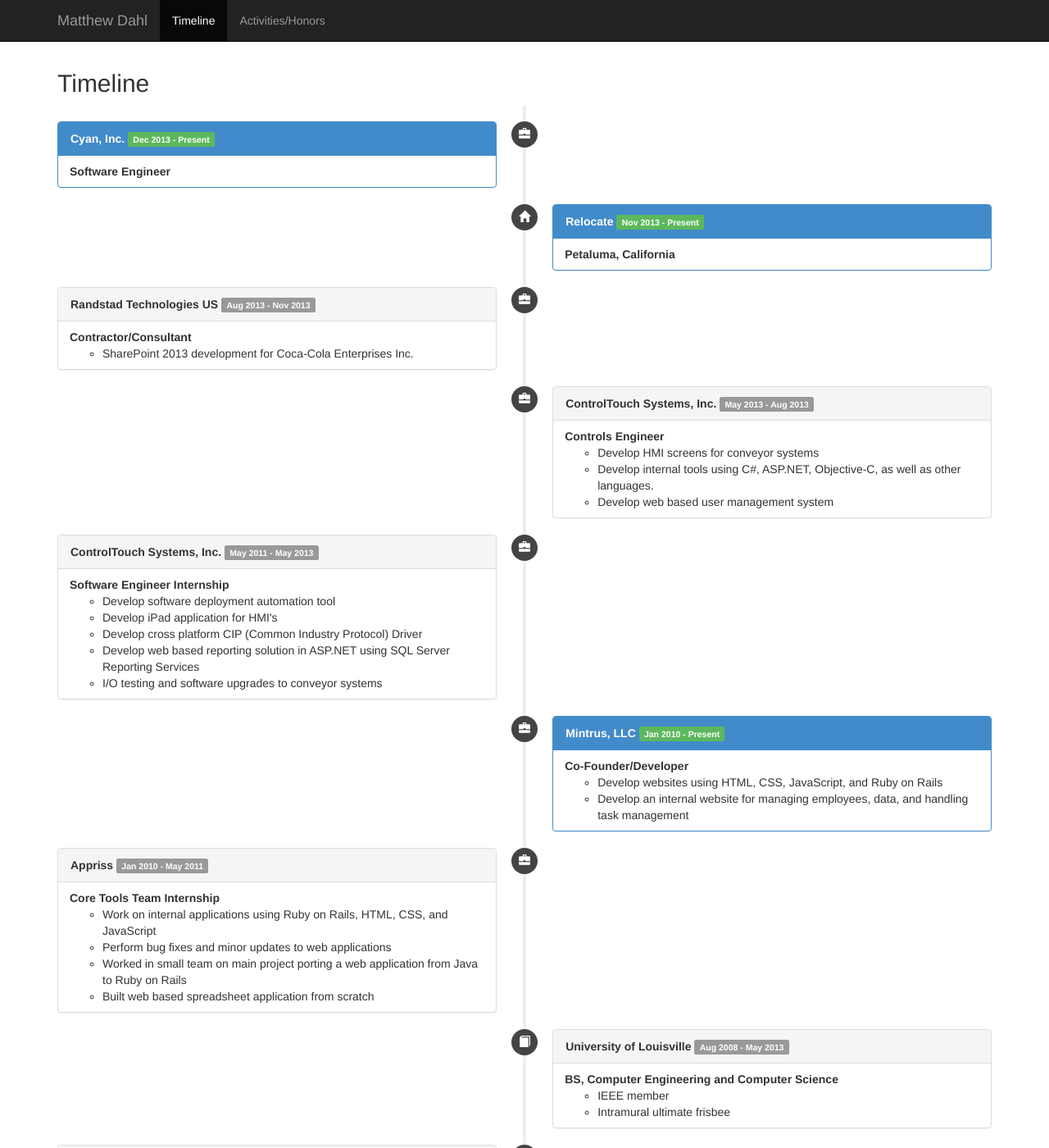
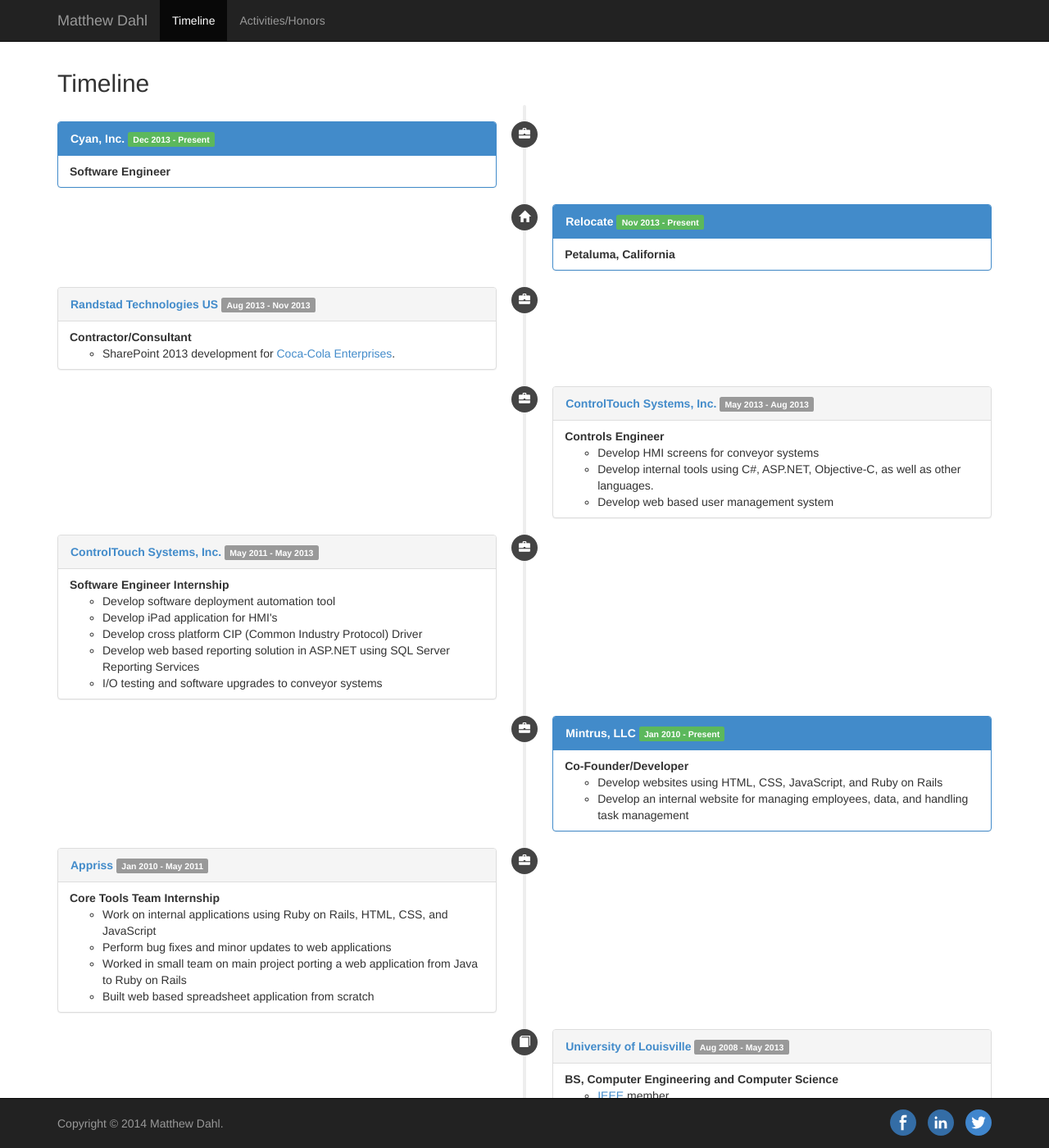
Before and after one commit to sandersky/sandersky.github.io.old, a Jekyll site: the page built from index.html, in a window 1280 px wide and 1400 px high. Shown: the whole window at 82% size. Built offline with Jekyll 4.4.1, drawn with Linux system fonts in a browser that asks for light colours; Markdown is read by kramdown in place of the engine named in the settings; some of the changed text lies outside the part shown.

Commit message:
added footer and cleaned up UI more

```diff
--- a/_includes/awards.html
+++ b/_includes/awards.html
@@ -20,7 +20,7 @@
       <li>Software Design Track - Honorable Mention</li>
     </ul>
   </li>
-  <li>University of Louisville Trustee's Scholarship</li>
-  <li>Vogt Achievement Scholarship</li>
-  <li>Volunteer at Code PaLOUsa Developer Conference 2011</li>
+  <li><a href="http://louisville.edu/stu-aff/services/admissions/aid/trustees.html" target="_blank">University of Louisville Trustees Scholarship</a></li>
+  <li><a href="http://www.cflouisville.org/whatsnew/apply-vogt-achievement-scholarship" target="_blank">Vogt Achievement Scholarship</a></li>
+  <li>Volunteer at <a href="http://www.codepalousa.com/" target="_blank">Code PaLOUsa</a> Developer Conference 2011</li>
 </ul>
--- a/_includes/timeline.html
+++ b/_includes/timeline.html
@@ -8,7 +8,7 @@
     </div>
     <div class="panel panel-primary">
       <div class="panel-heading">
-        <strong>Cyan, Inc.</strong> <span class="label label-success">Dec 2013 - Present</span>
+        <strong><a href="http://www.cyaninc.com/" target="_blank">Cyan, Inc.</a></strong> <span class="label label-success">Dec 2013 - Present</span>
       </div>
       <div class="popover-content">
         <strong>Software Engineer</strong>
@@ -36,12 +36,12 @@
     </div>
     <div class="panel panel-default">
       <div class="panel-heading">
-        <strong>Randstad Technologies US</strong> <span class="label label-default">Aug 2013 - Nov 2013</span>
+        <strong><a href="http://www.randstadusa.com/" target="_blank">Randstad Technologies US</a></strong> <span class="label label-default">Aug 2013 - Nov 2013</span>
       </div>
       <div class="popover-content">
         <strong>Contractor/Consultant</strong>
         <ul>
-          <li>SharePoint 2013 development for Coca-Cola Enterprises Inc.</li>
+          <li>SharePoint 2013 development for <a href="http://www.cokecce.com/" target="_blank">Coca-Cola Enterprises</a>.</li>
         </ul>
       </div>
     </div>
@@ -53,7 +53,7 @@
     </div>
     <div class="panel panel-default">
       <div class="panel-heading">
-        <strong>ControlTouch Systems, Inc.</strong> <span class="label label-default">May 2013 - Aug 2013</span>
+        <strong><a href="http://controltouch.com/" target="_blank">ControlTouch Systems, Inc.</a></strong> <span class="label label-default">May 2013 - Aug 2013</span>
       </div>
       <div class="popover-content">
         <strong>Controls Engineer</strong>
@@ -72,7 +72,7 @@
     </div>
     <div class="panel panel-default">
       <div class="panel-heading">
-        <strong>ControlTouch Systems, Inc.</strong> <span class="label label-default">May 2011 - May 2013</span>
+        <strong><a href="http://controltouch.com/" target="_blank">ControlTouch Systems, Inc.</a></strong> <span class="label label-default">May 2011 - May 2013</span>
       </div>
       <div class="popover-content">
         <strong>Software Engineer Internship</strong>
@@ -111,7 +111,7 @@
     </div>
     <div class="panel panel-default">
       <div class="panel-heading">
-        <strong>Appriss</strong> <span class="label label-default">Jan 2010 - May 2011</span>
+        <strong><a href="http://www.appriss.com/" target="_blank">Appriss</a></strong> <span class="label label-default">Jan 2010 - May 2011</span>
       </div>
       <div class="popover-content">
         <strong>Core Tools Team Internship</strong>
@@ -131,12 +131,12 @@
     </div>
     <div class="panel panel-default">
       <div class="panel-heading">
-        <strong>University of Louisville</strong> <span class="label label-default">Aug 2008 - May 2013</span>
+        <strong><a href="http://louisville.edu/" target="_blank">University of Louisville</a></strong> <span class="label label-default">Aug 2008 - May 2013</span>
       </div>
       <div class="popover-content">
         <strong>BS, Computer Engineering and Computer Science</strong>
         <ul>
-          <li>IEEE member</li>
+          <li><a href="http://www.ieee.org/" target="_blank">IEEE</a> member</li>
           <li>Intramural ultimate frisbee</li>
         </ul>
       </div>
@@ -149,7 +149,7 @@
     </div>
     <div class="panel panel-default">
       <div class="panel-heading">
-        <strong>Walmart</strong> <span class="label label-default">Jun 2007 - Sep 2009</span>
+        <strong><a href="http://www.walmart.com/" target="_blank">Walmart</a></strong> <span class="label label-default">Jun 2007 - Sep 2009</span>
       </div>
       <div class="popover-content">
         <strong>Cashier/Customer Service/Photo Technician</strong>
@@ -169,13 +169,13 @@
     </div>
     <div class="panel panel-default">
       <div class="panel-heading">
-        <strong>Jeffersontown High School</strong> <span class="label label-default">Aug 2004 - May 2008</span>
+        <strong><a href="http://www.jefferson.k12.ky.us/schools/high/Jeffersontown/Index.html" target="_blank">Jeffersontown High School</a></strong> <span class="label label-default">Aug 2004 - May 2008</span>
       </div>
       <div class="popover-content">
         <strong>High School Diploma</strong>
         <ul>
           <li>AP program</li>
-          <li>Project Lead The Way (Pre-Engineering program)</li>
+          <li><a href="https://www.pltw.org/" target="_blank">Project Lead The Way</a> (Pre-Engineering program)</li>
           <li>Marine JROTC</li>
           <li>Tennis Team</li>
         </ul>
@@ -189,7 +189,7 @@
     </div>
     <div class="panel panel-default">
       <div class="panel-heading">
-        <strong>ControlTouch Systems, Inc.</strong> <span class="label label-default">Aug 2003 - Oct 2010</span>
+        <strong><a href="http://controltouch.com/" target="_blank">ControlTouch Systems, Inc.</a></strong> <span class="label label-default">Aug 2003 - Oct 2010</span>
       </div>
       <div class="popover-content">
         <strong>Temporary/Seasonal</strong>
--- a/_layouts/base.html
+++ b/_layouts/base.html
@@ -38,8 +38,21 @@
       </div>
     </header>
 
-    <div class="container">
+    <div class="container" id="wrap">
       {{ content }}
+    </div>
+
+    <div class="navbar navbar-inverse navbar-fixed-bottom">
+      <div class="container">
+        <p class="text-muted pull-left">Copyright &copy; 2014 Matthew Dahl.</p>
+        <div class="pull-right">
+          <ul>
+            <li><a href="https://www.facebook.com/dahlmatthew" target="_blank"><svg width="32" height="32"><image xlink:href="images/facebook.svg" alt="Facebook" src="images/facebook.png" width="32" height="32" /></svg></a></li>
+            <li><a href="http://www.linkedin.com/in/dahlmatthew/" target="_blank"><svg width="32" height="32"><image xlink:href="images/linkedin.svg" alt="LinkedIn" src="images/linkedin.png" width="32" height="32" /></svg></a></li>
+            <li><a href="https://twitter.com/DahlMatthew" target="_blank"><svg width="32" height="32"><image xlink:href="images/twitter.svg" alt="Twitter" src="images/twitter.png" width="32" height="32" /></svg></a></li>
+          </ul>
+        </div>
+      </div>
     </div>
 
     <script>
--- a/css/main.css
+++ b/css/main.css
@@ -1,5 +1,19 @@
+html, body {
+  height: 100%;
+}
+
 body {
     padding-top: 65px;
+}
+
+#wrap {
+  min-height: 100%;
+  padding-bottom: 60px;
+  position: relative;
+}
+
+.panel-primary .panel-heading a {
+  color: #fff;
 }
 
 .timeline {
@@ -14,6 +28,31 @@
 
 .timeline .label {
   padding: .3em .6em;
+}
+
+.container .text-muted {
+  margin: 20px 0;
+}
+
+.navbar-fixed-bottom ul {
+  line-height: 45px;
+  list-style: none;
+}
+
+.navbar-fixed-bottom li {
+  display:inline-block;
+  margin-left: 10px;
+}
+
+.navbar-fixed-bottom ul img,
+.navbar-fixed-bottom ul svg {
+  vertical-align: bottom;
+}
+
+@media(max-width: 767px) {
+  .container .text-muted {
+    font-size: 11px;
+  }
 }
 
 @media(min-width: 768px) {
```
Also changed, not shown: images/facebook.png (added), images/facebook.svg (added), images/linkedin.png (added), images/linkedin.svg (added), images/twitter.png (added), images/twitter.svg (added).
